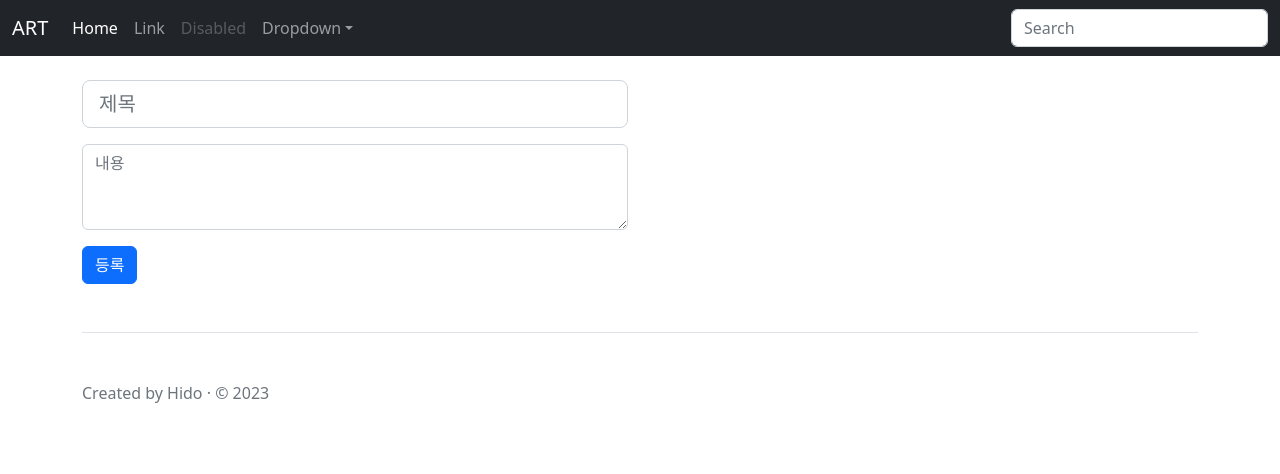
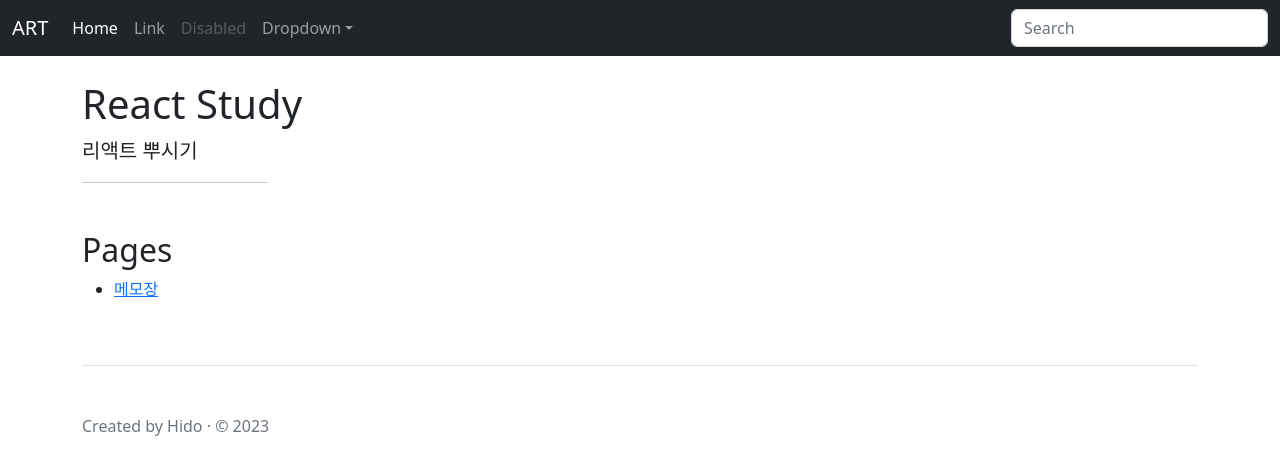
Before and after one commit to hido02/https---github.com-hido02-react-study2, a React (Create React App) app: page / in a window 1280 px wide. Shown: the top 474 px of the page. Built offline with nearby package versions, Linux system fonts and the light colour scheme.

Commit message:
메인페이지와 EachPage url 연결

```diff
--- a/src/App.js
+++ b/src/App.js
@@ -1,6 +1,7 @@
 import { BrowserRouter as Router, Route, Routes } from 'react-router-dom';
 import MainPage from"./pages/MainPage";
 import 'bootstrap/dist/css/bootstrap.min.css';
+import EachPage from './pages/each/EachPage';
 
 import './App.css';
 
@@ -9,6 +10,7 @@ function App() {
     <Router>
    <Routes>
     <Route path="/" element={<MainPage />} />
+    <Route path="each/:menu" element={<EachPage/>} />
    </Routes>
     </Router>
   );
--- /dev/null
+++ b/src/pages/each/EachPage.js
@@ -0,0 +1,35 @@
+import { useParams } from 'react-router-dom';
+import Header from '../../components/Header';
+import MemoView from '../../views/MemoView';
+import useParamsView from '../../views/useParamsView';
+
+const data = {
+    memo: {
+        html:<MemoView/>,
+    },
+    // useParams: {
+    //     html:<useParamsView/>,
+    // }
+};
+
+const DataPage = () => {
+    const params = useParams();
+    const menu = data[params.menu];
+
+    return (
+        <div>
+            <Header/>
+            {
+                menu ? (
+                    <>
+                    {menu.html}
+                    </>
+                ) : (
+                    <p>존재하지 않는 메뉴입니다.</p>
+                )
+            }
+        </div>
+    );
+};
+
+export default DataPage;
--- a/src/views/MainView.js
+++ b/src/views/MainView.js
@@ -1,48 +1,22 @@
-import { useState } from 'react';
-import Container from 'react-bootstrap/Container';
-import Row from 'react-bootstrap/Row';
-import Col from 'react-bootstrap/Col';
-import AddMemo from '../pages/AddMemo';
+function MainView() {
+  return (
+    <main>
+      <h1>React Study</h1>
+      <p class="fs-5 col-md-8">리액트 뿌시기</p>
 
-const App = () => {
-    const [memos, setMemos] = useState([
-        {
-          id: 1,
-          title: '메모1',
-          content: '내용1',
-          date: new Date().getTime()
-        },
-        {
-          id: 2,
-          title: '메모2',
-          content: '내용2',
-          date: new Date().getTime()
-        },
-        {
-          id: 3,
-          title: '메모3',
-          content: '내용3',
-          date: new Date().getTime()
-        }
-      ]);
+      <hr class="col-3 col-md-2 mb-5"/>
 
-    return (
-        <>
-        <Container>
-            <Row>
+      <div class="row g-5">
+          <div class="col-md-8">
+            <h2>Pages</h2>
+            <ul class="icon-list">
+              <li><a href="each/memo">메모장</a></li>
+            </ul>
 
-            </Row>
-            <Row>
-            <Col>
-            <AddMemo memos={memos} setMemos={setMemos}/>
-            </Col>
-            <Col>
-
-            </Col>
-            </Row>
-        </Container>
-        </>
-    );
+          </div>
+        </div>
+    </main>
+  )
 }
 
-export default App;
+export default MainView;
```
